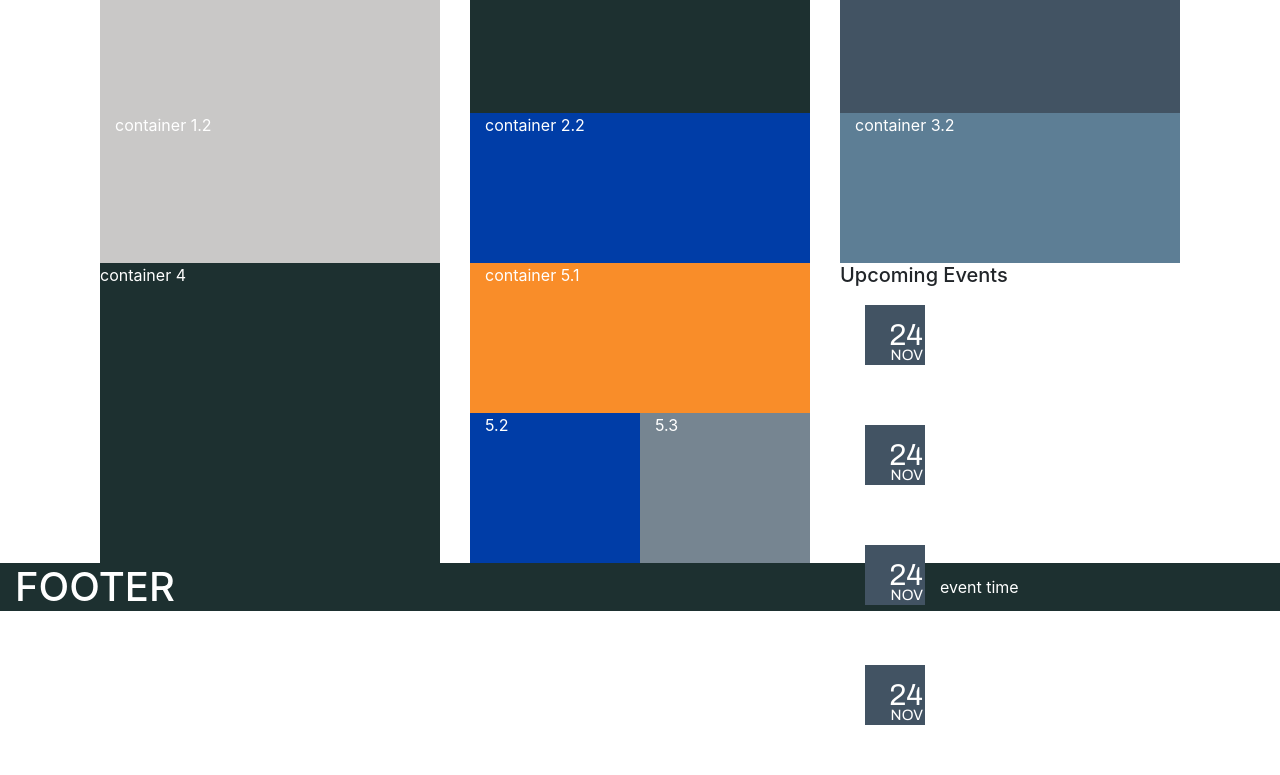
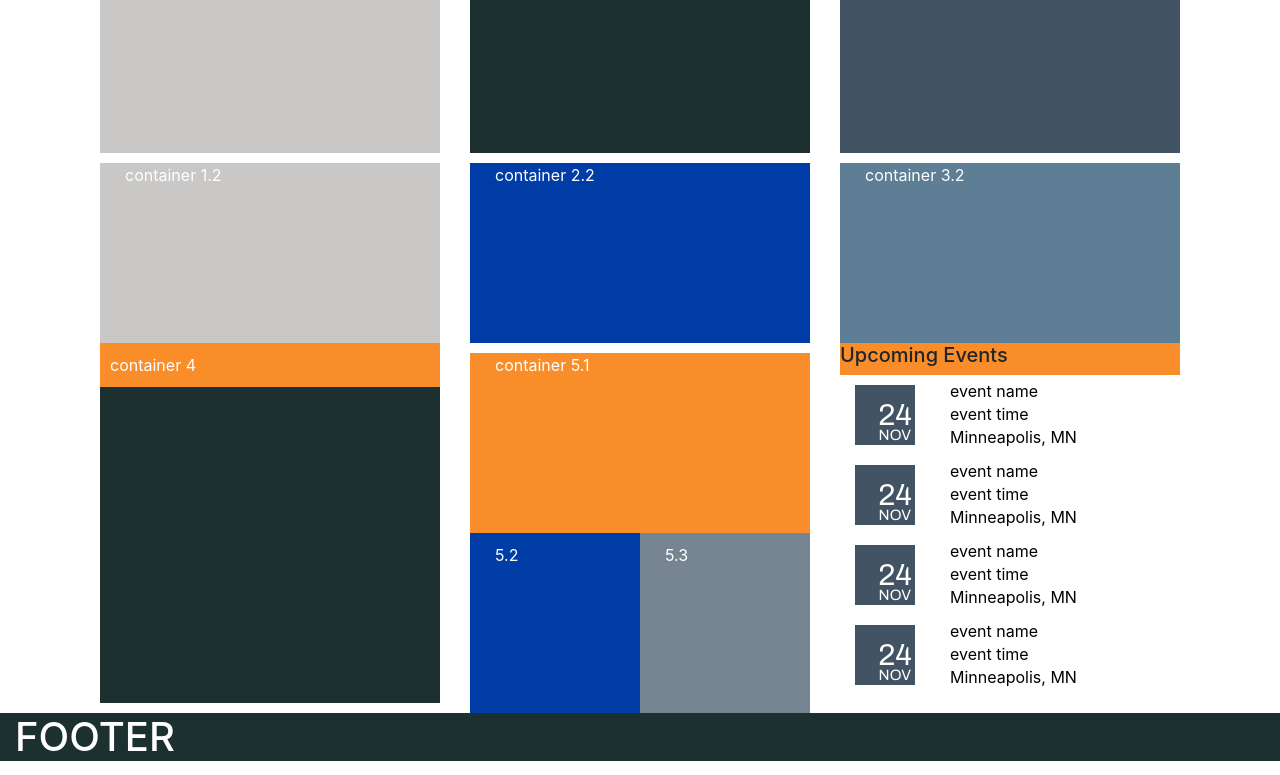
Before and after one commit to clarkstrasburg/Responsive-Design-Training, a plain HTML site: page RDTindex.html in a window 1280 px wide. Shown: the part 139-914 px from the top of the page. Drawn offline with nearby package versions, Linux system fonts and the light colour scheme; a script that the page names is missing.

Commit message:
Update RDTstyle.css

```diff
--- a/RDTstyle.css
+++ b/RDTstyle.css
@@ -6,6 +6,10 @@ footer, nav {
 }
 footer, nav h1{
     color: white;
+}
+p{
+    line-height: 1.5;
+    margin: 10px;
 }
 nav h2{
     color: white;
@@ -18,10 +22,10 @@ main h1{
 }
 .content-block{
     background-color: rgb(29, 48, 48);
-    height: 150px;
+    height: 180px;
 }
 .double{
-    height: 300px;
+    height: 360px;
 }
 .content-block p{
     color: white;
@@ -47,6 +51,9 @@ main h1{
 .three-two{
     background-color: #5d7e95;
 }
+.four-one .row{
+    background-color: #f98d29;
+}
 .five-one{
     background-color: #f98d29;
 }
@@ -59,12 +66,18 @@ main h1{
 .six-one{
     background-color: white;
 }
+.six-one .row{
+    background-color: #f98d29;
+}
+#date-block{
+    background-color: white;
+}
 .date-block{
     background-color: #425363;
     height: 60px;
     width: 60px;
     position: relative;
-    margin: 10px;
+    margin: 10px 0px 10px 0px;
   }
   .date-block h3{
     font-family: archivo;
@@ -74,8 +87,8 @@ main h1{
     line-height: 0px;
     margin: 0px;
     position: absolute;
-    right: 2px;
-    top: 30px;
+    right: 3px;
+    bottom: 30px;
 
   }
   .date-block p{
@@ -85,6 +98,13 @@ main h1{
     line-height: 0px;
     position: absolute;
     font-size: 15px;
-    right: 2px;
-    top: 50px;
+    right: -6px;
+    bottom: 0px;
   }
+#event-details{
+    background-color: white;
+}
+#event-details p{
+    line-height: .8;
+    color: black;
+}
```
